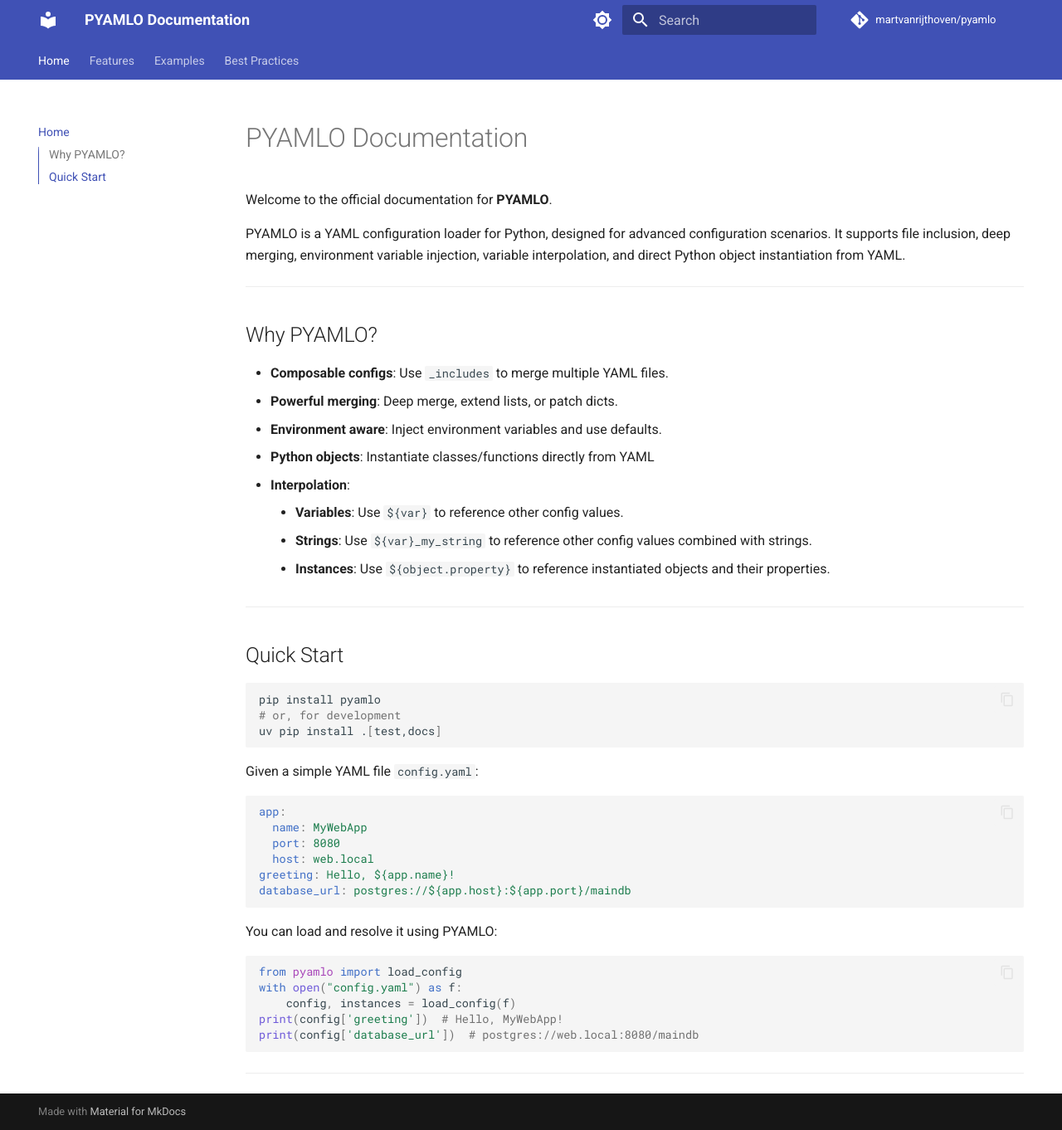
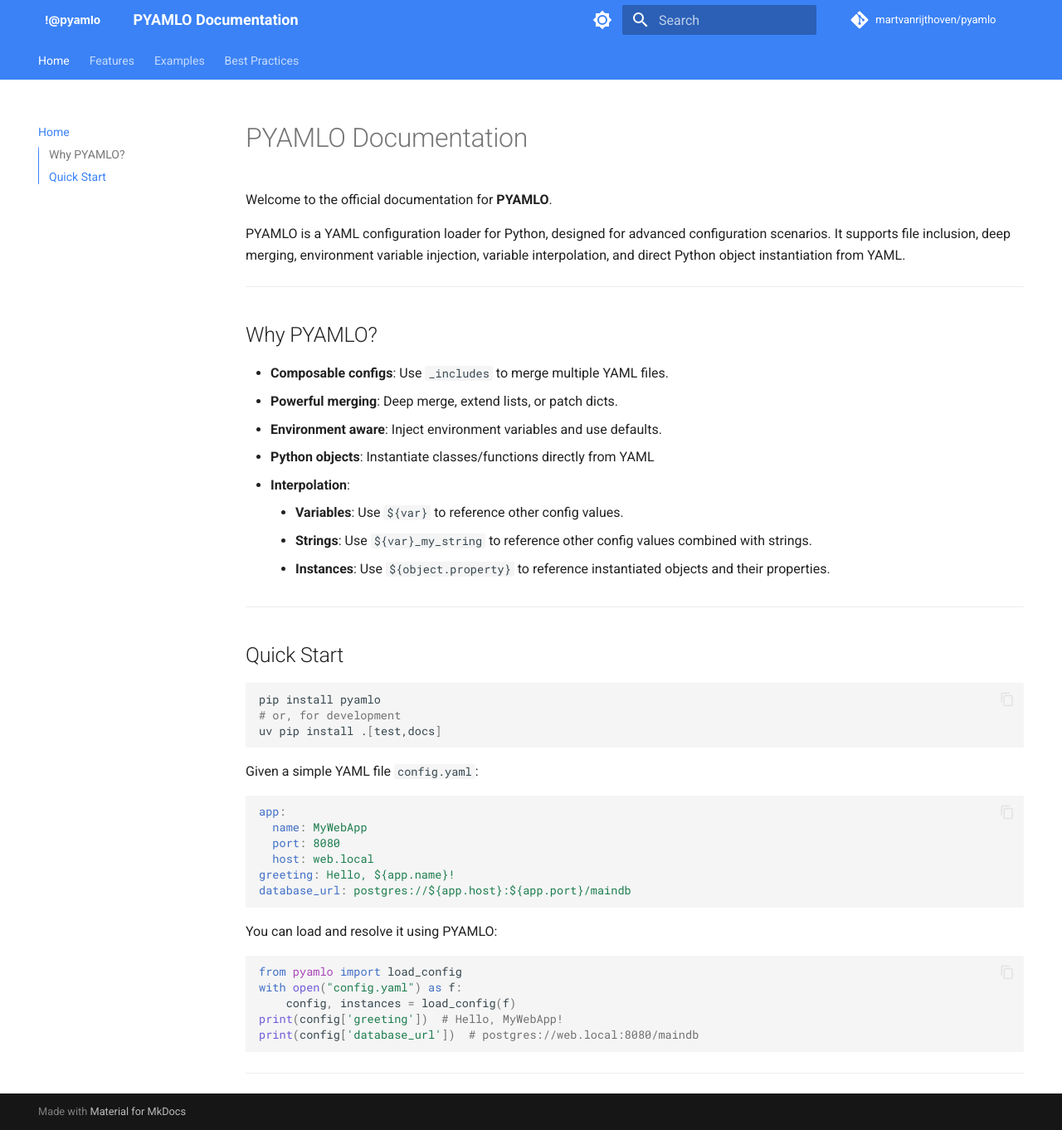
Before and after one commit to martvanrijthoven/pyamlo, an MkDocs documentation site: the page built from docs/index.md, in a window 1280 px wide and 1362 px high. Shown: the whole window at 83% size. Built offline with MkDocs 1.6.1 and Material for MkDocs 9.7.7, drawn with Linux system fonts in a browser that asks for light colours; comment, search, counter and statistics services are not loaded.

Commit message:
documentation logo and style

```diff
--- /dev/null
+++ b/docs/stylesheets/extra.css
@@ -0,0 +1,26 @@
+/* Elegant blue theme */
+:root {
+  --md-primary-fg-color: #3b82f6;
+  --md-primary-fg-color--light: #60a5fa;
+  --md-primary-fg-color--dark: #2563eb;
+  --md-accent-fg-color: #60a5fa;
+  --md-accent-fg-color--transparent: rgba(96, 165, 250, 0.1);
+}
+
+[data-md-color-scheme="slate"] {
+  --md-primary-fg-color: #60a5fa;
+  --md-primary-fg-color--dark: #3b82f6;
+  --md-accent-fg-color: #93c5fd;
+  --md-accent-fg-color--transparent: rgba(147, 197, 253, 0.1);
+}
+
+/* Logo styling */
+.md-header__button.md-logo svg {
+  height: 2rem;
+  width: auto;
+}
+
+/* Override logo color only in dark mode */
+[data-md-color-scheme="slate"] .md-header__button.md-logo svg text {
+  fill: #ffffff !important;
+}
--- a/mkdocs.yml
+++ b/mkdocs.yml
@@ -14,15 +14,22 @@
 
 theme:
   name: material
+  logo: assets/logo.svg
+  favicon: assets/favicon.svg
   palette:
-    # Palette toggle for light vs dark mode
+    # Palette toggle for light mode
     - media: "(prefers-color-scheme: light)"
       scheme: default
+      primary: custom
+      accent: custom
       toggle:
         icon: material/brightness-7
         name: Switch to dark mode
+    # Palette toggle for dark mode
     - media: "(prefers-color-scheme: dark)"
       scheme: slate
+      primary: custom
+      accent: custom
       toggle:
         icon: material/brightness-4
         name: Switch to light mode
@@ -36,6 +43,8 @@
     - content.tabs.link
     - content.code.annotation
     - content.code.copy
+extra_css:
+  - stylesheets/extra.css
 
 plugins:
   - search
```
Also changed, not shown: docs/assets/favicon.svg (added), docs/assets/logo.svg (added).
